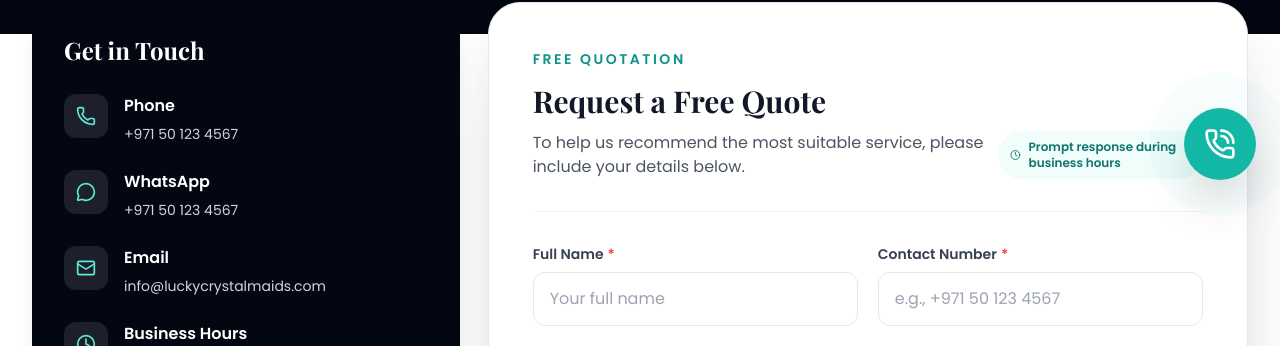
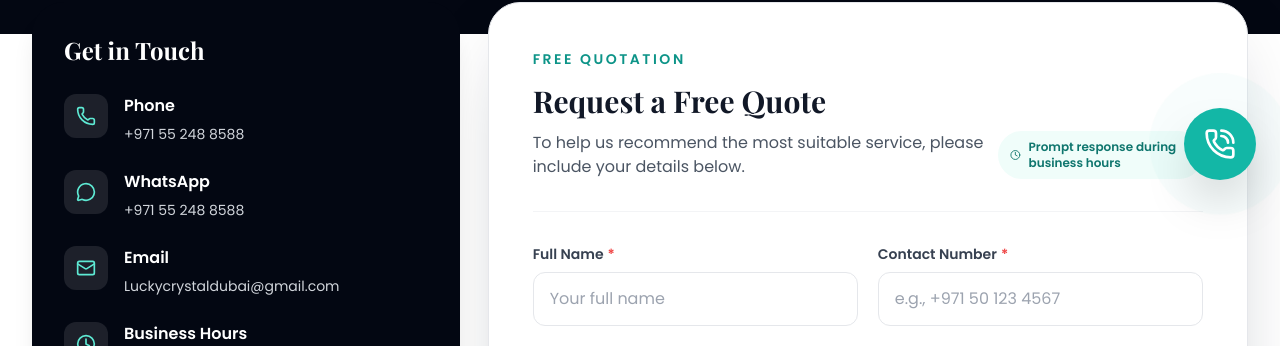
Before and after one commit to zeshii07/luckymaids-front, a React (Vite) app: page /contact in a window 1280 px wide. Shown: the part 596-942 px from the top of the page. Built offline with nearby package versions, Linux system fonts and the light colour scheme.

Commit message:
updated information

```diff
--- a/src/pages/Contact.jsx
+++ b/src/pages/Contact.jsx
@@ -201,21 +201,21 @@ export default function Contact() {
                 {
                   icon: Phone,
                   label: "Phone",
-                  value: "+971 50 123 4567",
-                  href: "tel:+971501234567",
+                  value: "+971 55 248 8588",
+                  href: "tel:+971552488588",
                 },
                 {
                   icon: MessageCircle,
                   label: "WhatsApp",
-                  value: "+971 50 123 4567",
-                  href: "https://wa.me/971501234567",
+                  value: "+971 55 248 8588",
+                  href: "https://wa.me/971552488588",
                   external: true,
                 },
                 {
                   icon: Mail,
                   label: "Email",
-                  value: "info@luckycrystalmaids.com",
-                  href: "mailto:info@luckycrystalmaids.com",
+                  value: "Luckycrystaldubai@gmail.com",
+                  href: "mailto:Luckycrystaldubai@gmail.com",
                 },
                 {
                   icon: Clock,
@@ -273,7 +273,7 @@ export default function Contact() {
                           href="tel:+971501234567"
                           className="text-gray-300 transition hover:text-white"
                         >
-                          +971 50 123 4567
+                          +971 55 248 8588
                         </a>
                       ),
                     },
@@ -282,12 +282,12 @@ export default function Contact() {
                       title: "WhatsApp",
                       content: (
                         <a
-                          href="https://wa.me/971501234567"
+                          href="https://wa.me/971552488588"
                           target="_blank"
                           rel="noreferrer"
                           className="text-gray-300 transition hover:text-white"
                         >
-                          +971 50 123 4567
+                          +971 55 248 8588
                         </a>
                       ),
                     },
@@ -296,10 +296,10 @@ export default function Contact() {
                       title: "Email",
                       content: (
                         <a
-                          href="mailto:info@luckycrystalmaids.com"
+                          href="mailto:Luckycrystaldubai@gmail.com"
                           className="break-all text-gray-300 transition hover:text-white"
                         >
-                          info@luckycrystalmaids.com
+                          Luckycrystaldubai@gmail.com
                         </a>
                       ),
                     },
```
